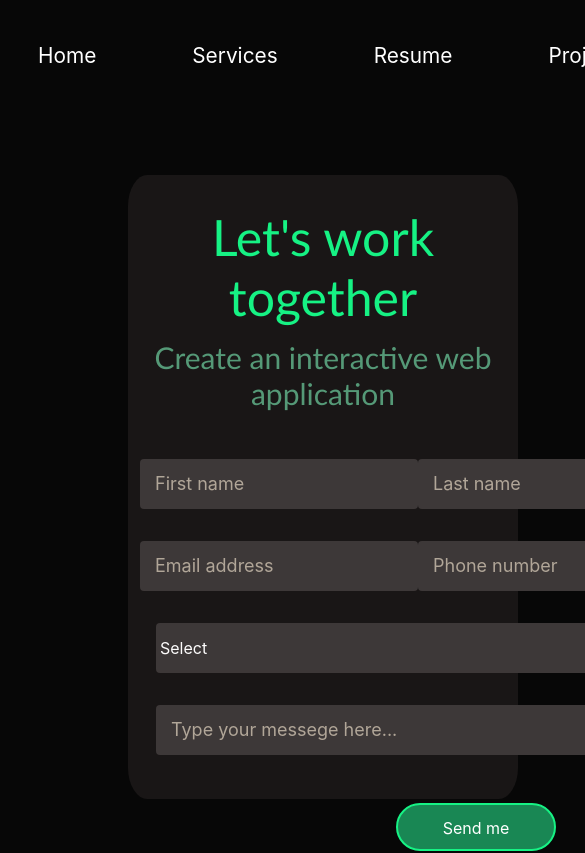
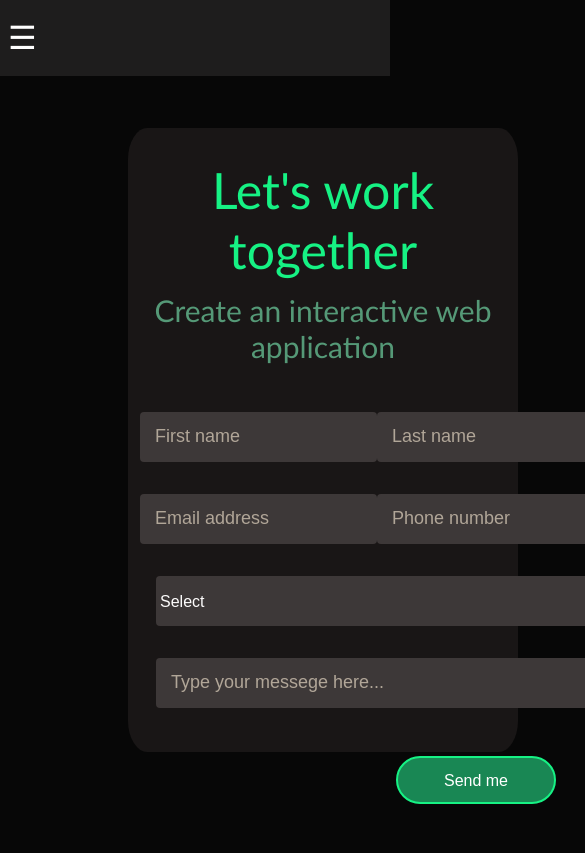
Before and after one commit to sanketbhongade/Portfolio, a React (Create React App) app: page /contact in a window 390 px wide. Shown: the top 853 px of the page, 585 px wide, since content can reach past the window. Built offline with nearby package versions, Linux system fonts and the light colour scheme.

Commit message:
Navbar collapsable in all mobile devices

```diff
--- a/src/Component/Contact/Contact.js
+++ b/src/Component/Contact/Contact.js
@@ -6,11 +6,11 @@ const Contact = () => {
 
   return (
     <>
-      <div className='container'>
+      <div className='container mt-5'>
         <div className='contact'>
           <div className='row'>
 
-            <div className='col-md-6 contact-info'>
+            <div className='col-md-6 contact-info  mt-5'>
               <form >
                 <h4 className='contact-head1 text-center'>Let's work together</h4>
                 <h5 className='contact-head2 text-center'>Create an interactive web application</h5>
--- a/src/Component/Home/Home.js
+++ b/src/Component/Home/Home.js
@@ -8,7 +8,7 @@ const Home=()=>{
         <>
            <div className="container">
                 <div className="home-main row">
-                    <div className="col-md-5 text mt-2">
+                    <div className="col-md-5 text mt-5">
                         <div className="text d-grid">
                             <h1 className="text1 text-center fontfamily2">Hello, I'm Sanket Bhongade</h1>
                             <h3 className="text2 text-center fontfamily3 mt-3">FRONTEND DEVELOPER</h3>
--- a/src/Component/Navbar/Navbar.css
+++ b/src/Component/Navbar/Navbar.css
@@ -1,165 +1,129 @@
-*{
+/* Global styles */
+* {
     margin: 0;
     padding: 0;
+    box-sizing: border-box;
 }
 
+body {
+    font-family: Arial, sans-serif;
+}
+
+/* Navbar container */
+.navbar {
+    width: 100%;
+    background-color: #1e1d1d;
+    position: fixed;
+    top: 0;
+    left: 0;
+    z-index: 1000;
+}
+
+/* Navbar for desktop and larger screens */
 .portfolio-navbar {
     display: flex;
     justify-content: space-between;
     align-items: center;
-    padding: 0 20px;
+    padding: 0.5rem 1rem;
+    max-width: 1200px;
+    margin: 0 auto;
+    width: 100%;
+
 }
 
-.navbar-brand .menu-toggle {
-    font-size: 24px;
-    color: white;
-    background: none;
-    border: none;
-    cursor: pointer;
-    display: none; /* Initially hidden on larger screens */
+.navbar-nav {
+    display: flex;
+    align-items: center;
 }
 
-.navbar{
-    /* margin-top: -2rem; */
-    /* position: fixed; */
-    width: 100vw;
-    /* background-color: black; */
+.nav-items {
+    display: flex;
+    list-style-type: none;
 }
 
-.navbar-nav{
-    display: flex;
-    margin-right: 3rem;
+.nav-list {
+    margin-left: 2rem;
 }
 
-.nav-head{
-    margin-left: 2rem;
-    color: rgb(249, 249, 250);
+.nav-list a {
+    text-decoration: none;
+    color: white;
+    font-size: 1rem;
+    transition: color 0.3s ease;
 }
 
-.nav-items{
-    margin-left: 45rem;
-    margin-top: 2rem;
+.nav-list a:hover {
+    color: #ddd;
+}
+
+/* Navbar Brand */
+.navbar-brand {
     display: flex;
     justify-content: center;
     align-items: center;
-    list-style-type: none;
-    text-decoration: none;
-    gap: 5rem;
 }
 
-.a{
+/* Hamburger Menu for Mobile */
+.menu-toggle {
+    background: none;
+    border: none;
+    font-size: 2rem;
     color: white;
-    font-size: 1.3rem;
-    text-decoration: none;
-    position: relative;
-    transition: all 0.3s ease;
+    cursor: pointer;
+    display: none;
 }
 
-.a:hover{
-    color: rgb(22, 242, 132);
-
+.navbar-nav.open {
+    display: block;
 }
 
-.a::before{
-    content: '';
-    position: absolute;
-    width: 100%;
-    height: 1px;
-    bottom: 0;
-    left: 0;
-    background-color: rgb(22, 242, 132);
-    visibility: hidden;
-    transform: scaleX(0);
-    transition: all 0.3s ease;
-}
-
-.a:hover::before{
-    color: white;
-    visibility: visible;
-    transform: scaleX(1);
-}
-
-@media screen and (max-width:1200px){
-    .nav-items{
-        margin-left: 28rem;
-    }
-}
-
-
-@media screen and (max-width:1024px){
-    .nav-items{
-        margin-left: 18rem;
-    }
-}
-
-@media screen and (max-width:768px){
-   .nav-items{
-        margin-left: 8rem;
-        gap: 6rem;
-   }
-}
-
-@media screen and (max-width:425px){
-    .nav-navbar{
-        margin-left: 0px;
-        padding-left: 0;
-    }
-    .nav-items{
-        margin-left: 1px;
-        padding-left: 1px;
-    }
-}
-
-
- @media screen and  (max-width: 360px) {
-    /* .portfolio-navbar {
-        flex-direction: column;
-        align-items: flex-start;
-    } */
-
-    .menu-toggle {
-        display: block;
-        /* margin-left: auto; */
+/* Navbar for mobile screens */
+@media (max-width: 768px) {
+    .portfolio-navbar {
+        padding: 0.5rem;
+        height: 60px;
     }
 
     .navbar-nav {
-        flex-direction: column;
-        align-items: flex-start;
-        background-color: #333;
         position: absolute;
         top: 100%;
         left: 0;
         width: 100%;
-        max-height: 0;
-        overflow: hidden;
-        transition: max-height 0.3s ease;
-    }
-
-    .navbar-nav.open{
-        max-height: 300px;
+        background-color: #1e1d1d;
+        display: none;
+        flex-direction: column;
+        align-items: flex-start;
     }
 
     .nav-items {
+        flex-direction: column;
         width: 100%;
-        flex-direction: column;
-        /* align-items: flex-start; */
     }
 
     .nav-list {
-        /* margin: 10px 0; */
-        text-align: left;
+        margin-left: 0;
         width: 100%;
-        padding: 10px 20px;
+        padding: 1rem 2rem;
     }
 
-    .a {
-        font-size: 16px;
-        display: block;
-        width: 100%;
-        padding: 10px 20px;
+    .nav-list a {
+        color: white;
+        font-size: 1.2rem;
+        text-align: left;
     }
 
-    .a:hover {
-        background-color: #444;
+    .menu-toggle {
+        display: block;
+    }
+
+    .navbar-nav.open {
+        display: block;
     }
 }
+
+/* Navbar for very small screens (e.g., mobile phones) */
+@media (max-width: 480px) {
+    .nav-list a {
+        font-size: 1rem;
+    }
+}
--- a/src/Component/Navbar/Navbar.js
+++ b/src/Component/Navbar/Navbar.js
@@ -12,16 +12,7 @@ const Navbar = () => {
     return (
         <nav className='navbar'>
             <div className='portfolio-navbar d-flex'>
-                <div className='navbar-brand'>
-                    <button
-                        className='menu-toggle'
-                        onClick={toggleMenu}
-                        aria-label={isMenuOpen ? 'Close menu' : 'Open menu'}
-                        aria-expanded={isMenuOpen}
-                    >
-                        ☰   {/* Hamburger Icon */}
-                    </button>
-                </div>
+
                 <div className={`navbar-nav ${isMenuOpen ? 'open' : ''}`} aria-hidden={!isMenuOpen}>
                     <ul className="nav-items">
                         <li className='nav-list'>
@@ -41,6 +32,16 @@ const Navbar = () => {
                         </li>
                     </ul>
                 </div>
+                <div className='navbar-brand'>
+                    <button
+                        className='menu-toggle'
+                        onClick={toggleMenu}
+                        aria-label={isMenuOpen ? 'Close menu' : 'Open menu'}
+                        aria-expanded={isMenuOpen}
+                    >
+                        ☰   {/* Hamburger Icon */}
+                    </button>
+                </div>
             </div>
         </nav>
     );
--- a/src/Component/Project/Project.css
+++ b/src/Component/Project/Project.css
@@ -1,7 +1,8 @@
 
 .project-head{
-    margin-top: 2rem;
+    margin-top: 90px !important;
     color: #fff;
+    margin-top: 20px;
 }
 
 .project-name{
--- a/src/Component/Project/Project.js
+++ b/src/Component/Project/Project.js
@@ -5,7 +5,7 @@ const Project = () => {
   return (
     <>
       <div className='container'>
-        <h1 className='project-head'>Projects</h1>
+        <h1 className='project-head mt-5'>Projects</h1>
         <div className='row'>
           <div className='col-md-6 carousel-main'>
             <div id="carouselExampleCaptions" className="carousel slide">
--- a/src/Component/Resume/Resume.js
+++ b/src/Component/Resume/Resume.js
@@ -20,7 +20,7 @@ const Resume = () => {
     return (
         <>
 
-            <div className='container'>
+            <div className='container mt-5'>
                 <div className='row resume-display'>
                     <div className='col-md-5 button-class'>
                         <div>
--- a/src/Component/Services/Services.js
+++ b/src/Component/Services/Services.js
@@ -4,9 +4,9 @@ import "./Services.css"
 const Services = () => {
   return (
     <>
-        <div className='container'>
+        <div className='container mt-2'>
             <div className='row service-row'>
-                <div className='row1 col-md-4'>
+                <div className='row1 col-md-4 '>
                     <div className='num'>01</div>
                     <h2 className='head-text mt-2'>Web Development</h2>
                     <p className='text'>I'm a skilled Frontend Developer with expertise in React.Js, JavaScript, HTML & CSS, BootStrap and Tailwind CSS.</p>
```
